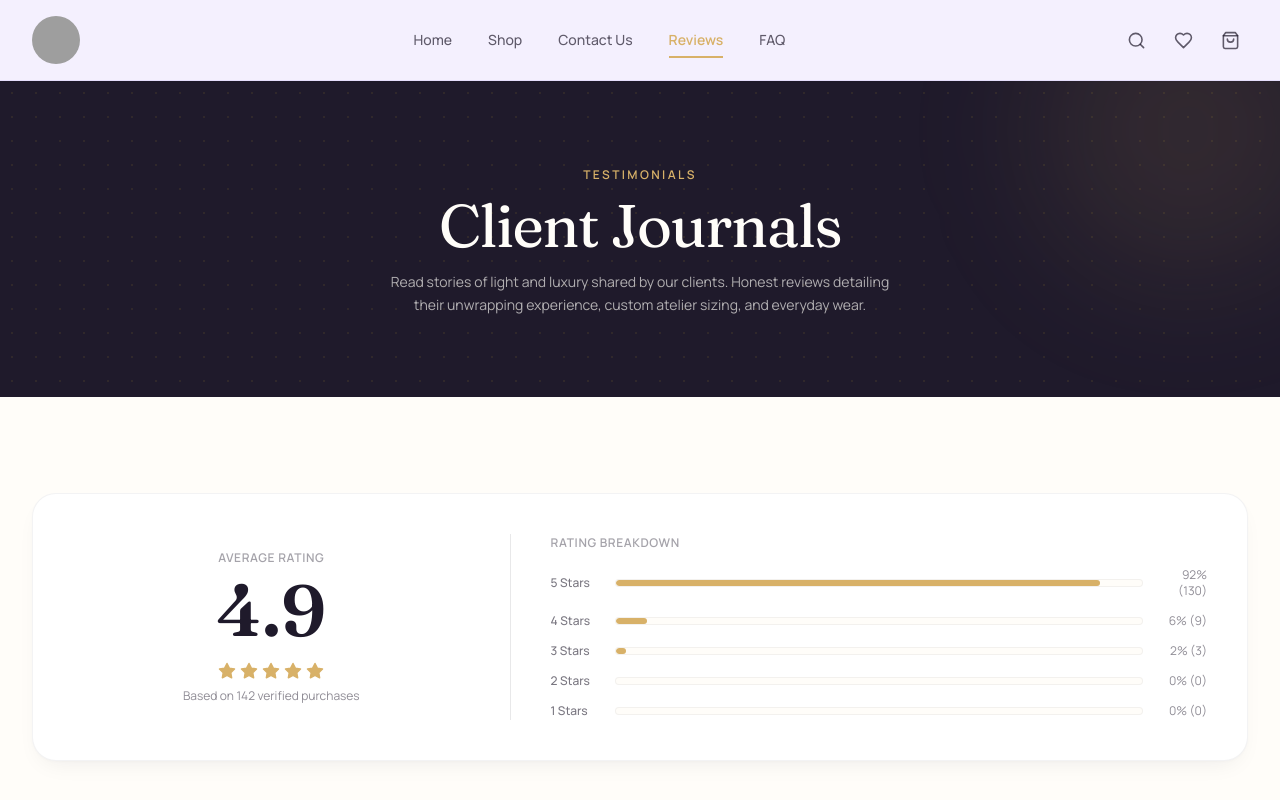
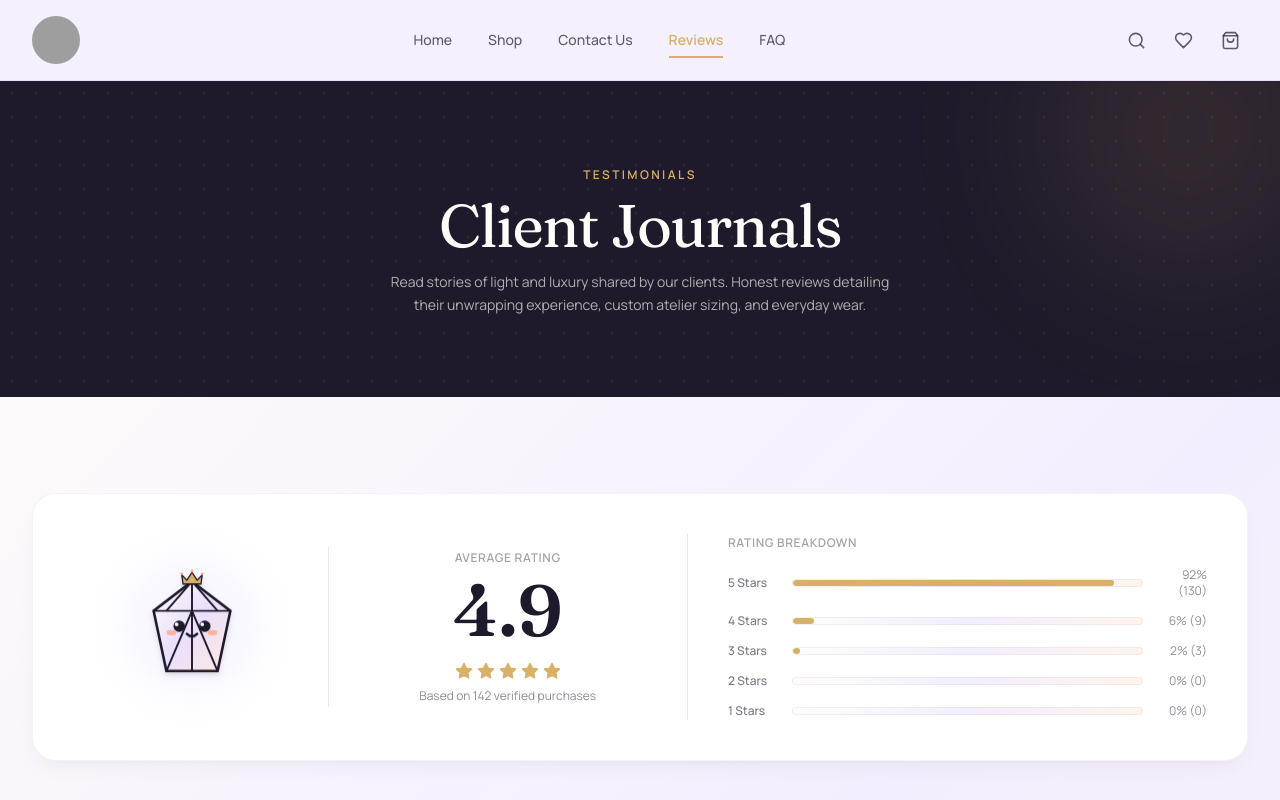
Before and after one commit to jeffrey-robinson/jewellery-ecommerce-, a React (Vite) app: page /reviews in a window 1280 px wide. Shown: the top 800 px of the page. Built offline with nearby package versions, Linux system fonts and the light colour scheme; grey boxes are pictures that could not be loaded.

Commit message:
feat: enable global purple-orange background gradient, customize animated cartoon mascots, and add reveal animations to Contact, Reviews, FAQ pages

```diff
--- a/src/components/ContactUs.jsx
+++ b/src/components/ContactUs.jsx
@@ -1,5 +1,44 @@
 import { useState, useEffect } from 'react'
 import { Phone, MapPin, Send, Check, Sparkles, Instagram, Facebook, Twitter } from 'lucide-react'
+
+function CartoonMail() {
+  return (
+    <div className="relative w-32 h-32 animate-float-soft flex items-center justify-center">
+      <div className="absolute inset-0 bg-[#E6F0FA]/15 rounded-full blur-xl animate-pulse" />
+
+      <svg viewBox="0 0 100 100" className="w-full h-full relative z-10 drop-shadow-md">
+        {/* Left Wing */}
+        <path d="M 25,48 C 10,48 5,30 20,38 C 25,41 26,45 25,48 Z" fill="#F4F1FE" stroke="#FFFDF9" strokeWidth="1.5" />
+        {/* Right Wing */}
+        <path d="M 75,48 C 90,48 95,30 80,38 C 75,41 74,45 75,48 Z" fill="#F4F1FE" stroke="#FFFDF9" strokeWidth="1.5" />
+
+        {/* Envelope Body */}
+        <rect x="22" y="36" width="56" height="38" rx="4" fill="#FFFDF9" stroke="#1F1A2B" strokeWidth="2" />
+
+        {/* Envelope flap lines */}
+        <polyline points="22,37 50,56 78,37" fill="none" stroke="#1F1A2B" strokeWidth="1.5" />
+        <line x1="22" y1="73" x2="42" y2="52" stroke="#1F1A2B" strokeWidth="1.5" />
+        <line x1="78" y1="73" x2="58" y2="52" stroke="#1F1A2B" strokeWidth="1.5" />
+
+        {/* Cute Eyes on envelope */}
+        <circle cx="38" cy="62" r="3.5" fill="#1F1A2B" />
+        <circle cx="62" cy="62" r="3.5" fill="#1F1A2B" />
+        <circle cx="36.5" cy="60.5" r="1.5" fill="white" />
+        <circle cx="60.5" cy="60.5" r="1.5" fill="white" />
+
+        {/* Orange Heart Seal stamp */}
+        <path d="M 50,53 C 50,53 47,49 45,51 C 43,53 47,58 50,60 C 53,58 57,53 55,51 C 53,49 50,53 50,53 Z" fill="#E36E53" stroke="#1F1A2B" strokeWidth="1" />
+
+        {/* Blushing cheeks */}
+        <circle cx="32" cy="65" r="2.5" fill="#FFA588" opacity="0.8" />
+        <circle cx="68" cy="65" r="2.5" fill="#FFA588" opacity="0.8" />
+
+        {/* Smiling mouth */}
+        <path d="M 48,65 Q 50,67 52,65" fill="none" stroke="#1F1A2B" strokeWidth="1.5" strokeLinecap="round" />
+      </svg>
+    </div>
+  )
+}
 
 export default function ContactUs() {
   const [formData, setFormData] = useState({
@@ -33,24 +72,29 @@ export default function ContactUs() {
   return (
     <div className="bg-ivory min-h-screen text-ink pb-24">
       {/* Contact Hero */}
-      <section className="bg-ink text-ivory py-20 relative overflow-hidden">
+      <section className="bg-ink text-ivory py-20 relative overflow-hidden reveal-element">
         <div className="absolute inset-0 bg-[radial-gradient(#C9A227_1px,transparent_1px)] [background-size:24px_24px] opacity-10" />
         <div className="pointer-events-none absolute -top-16 -left-10 h-64 w-64 rounded-full bg-emerald/10 blur-3xl animate-drift-slow" />
-        <div className="max-w-7xl mx-auto px-5 sm:px-8 relative z-10 text-center">
+        <div className="max-w-7xl mx-auto px-5 sm:px-8 relative z-10 grid md:grid-cols-[1.5fr_1fr] items-center gap-8">
+          <div className="text-center md:text-left">
             <span className="text-xs uppercase tracking-[0.2em] text-gold font-semibold mb-3 inline-block">
               Get in touch
             </span>
             <h1 className="font-display text-4xl sm:text-5xl lg:text-6xl tracking-tight leading-tight">
               Contact JEM
             </h1>
-          <p className="mt-4 text-sm text-ivory/65 max-w-lg mx-auto font-body leading-relaxed">
+            <p className="mt-4 text-sm text-ivory/65 max-w-lg mx-auto md:mx-0 font-body leading-relaxed">
               Whether inquiring about custom bridal bands, sizing, or tracking an heirloom, our studio is here to assist you.
             </p>
+          </div>
+          <div className="flex justify-center">
+            <CartoonMail />
+          </div>
         </div>
       </section>
 
       {/* Main Grid Layout */}
-      <section className="max-w-7xl mx-auto px-5 sm:px-8 mt-16 lg:mt-24 grid lg:grid-cols-[1fr_1.3fr] gap-12 lg:gap-20">
+      <section className="max-w-7xl mx-auto px-5 sm:px-8 mt-16 lg:mt-24 grid lg:grid-cols-[1fr_1.3fr] gap-12 lg:gap-20 reveal-element">
 
         {/* Left: Contact Info details */}
         <div className="space-y-10">
@@ -203,7 +247,7 @@ export default function ContactUs() {
       </section>
 
       {/* Styled Location Map Section */}
-      <section className="max-w-7xl mx-auto px-5 sm:px-8 mt-24">
+      <section className="max-w-7xl mx-auto px-5 sm:px-8 mt-24 reveal-element">
         <div className="mb-8">
           <h2 className="font-display text-2xl text-ink">Our Atelier Location</h2>
           <p className="text-xs text-ink/50 mt-1 font-body">Conveniently situated in the heart of New York City</p>
--- a/src/components/CustomerReviews.jsx
+++ b/src/components/CustomerReviews.jsx
@@ -1,6 +1,52 @@
 import { useEffect } from 'react'
 import { Star, Shield, Check, MessageSquare, Edit3, ArrowRight } from 'lucide-react'
 import { reviews } from '../data/content.js'
+
+function CartoonDiamond() {
+  return (
+    <div className="relative w-32 h-32 animate-float-soft flex items-center justify-center">
+      <div className="absolute inset-0 bg-[#E1D8FD]/30 rounded-full blur-xl animate-pulse" />
+
+      <svg viewBox="0 0 100 100" className="w-full h-full relative z-10 drop-shadow-md">
+        <defs>
+          <linearGradient id="diamondGrad" x1="0%" y1="0%" x2="100%" y2="100%">
+            <stop offset="0%" stopColor="#FFFDF9" />
+            <stop offset="50%" stopColor="#EADFFD" />
+            <stop offset="100%" stopColor="#FFEADF" />
+          </linearGradient>
+        </defs>
+        {/* Outer Diamond shape */}
+        <polygon points="50,15 80,38 70,85 30,85 20,38" fill="url(#diamondGrad)" stroke="#1F1A2B" strokeWidth="2" />
+        {/* Facet Lines */}
+        <line x1="50" y1="15" x2="50" y2="85" stroke="#1F1A2B" strokeWidth="1.5" />
+        <line x1="20" y1="38" x2="80" y2="38" stroke="#1F1A2B" strokeWidth="1.5" />
+        <line x1="30" y1="85" x2="50" y2="38" stroke="#1F1A2B" strokeWidth="1.5" />
+        <line x1="70" y1="85" x2="50" y2="38" stroke="#1F1A2B" strokeWidth="1.5" />
+        <line x1="50" y1="15" x2="30" y2="38" stroke="#1F1A2B" strokeWidth="1.5" />
+        <line x1="50" y1="15" x2="70" y2="38" stroke="#1F1A2B" strokeWidth="1.5" />
+
+        {/* Eyes */}
+        <circle cx="40" cy="50" r="4.5" fill="#1F1A2B" />
+        <circle cx="60" cy="50" r="4.5" fill="#1F1A2B" />
+        <circle cx="38" cy="48.5" r="1.5" fill="white" />
+        <circle cx="58" cy="48.5" r="1.5" fill="white" />
+
+        {/* Blushing cheeks */}
+        <ellipse cx="34" cy="55" rx="4" ry="2" fill="#FFA588" opacity="0.8" />
+        <ellipse cx="66" cy="55" rx="4" ry="2" fill="#FFA588" opacity="0.8" />
+
+        {/* Cute Smiling Mouth */}
+        <path d="M 46,56 Q 50,60 54,56" fill="none" stroke="#1F1A2B" strokeWidth="2" strokeLinecap="round" />
+
+        {/* Tiny Gold Crown */}
+        <polygon points="42,10 46,14 50,8 54,14 58,10 57,17 43,17" fill="#D8B168" stroke="#1F1A2B" strokeWidth="1" />
+        <circle cx="42" cy="9" r="1" fill="#FFA588" />
+        <circle cx="50" cy="7" r="1.1" fill="#FFA588" />
+        <circle cx="58" cy="9" r="1" fill="#FFA588" />
+      </svg>
+    </div>
+  )
+}
 
 // Supplement list with additional elegant reviews to make the reviews page full and premium
 const expandedReviews = [
@@ -55,7 +101,7 @@ export default function CustomerReviews() {
   return (
     <div className="bg-ivory min-h-screen text-ink pb-24">
       {/* Reviews Hero */}
-      <section className="bg-ink text-ivory py-20 relative overflow-hidden">
+      <section className="bg-ink text-ivory py-20 relative overflow-hidden reveal-element">
         <div className="absolute inset-0 bg-[radial-gradient(#C9A227_1px,transparent_1px)] [background-size:24px_24px] opacity-10" />
         <div className="pointer-events-none absolute -top-20 -right-10 h-72 w-72 rounded-full bg-gold/10 blur-3xl animate-drift-slow" />
         <div className="max-w-7xl mx-auto px-5 sm:px-8 relative z-10 text-center">
@@ -72,8 +118,12 @@ export default function CustomerReviews() {
       </section>
 
       {/* Ratings Metrics Overview */}
-      <section className="max-w-7xl mx-auto px-5 sm:px-8 mt-16 lg:mt-24">
-        <div className="bg-white rounded-3xl p-6 sm:p-10 border border-ink/5 shadow-soft-3d grid md:grid-cols-[1fr_1.5fr] gap-10 items-center">
+      <section className="max-w-7xl mx-auto px-5 sm:px-8 mt-16 lg:mt-24 reveal-element">
+        <div className="bg-white rounded-3xl p-6 sm:p-10 border border-ink/5 shadow-soft-3d grid md:grid-cols-[0.8fr_1fr_1.5fr] gap-10 items-center">
+          {/* Column 1: Cartoon Mascot */}
+          <div className="flex justify-center md:border-r border-ink/10 md:pr-4 py-4">
+            <CartoonDiamond />
+          </div>
           {/* Average Rating Card */}
           <div className="text-center md:border-r border-ink/10 md:pr-10 py-4 flex flex-col items-center">
             <span className="text-xs font-semibold tracking-wider text-ink/40 uppercase">Average Rating</span>
@@ -106,7 +156,7 @@ export default function CustomerReviews() {
       </section>
 
       {/* Testimonials Grid */}
-      <section className="max-w-7xl mx-auto px-5 sm:px-8 mt-16 lg:mt-24">
+      <section className="max-w-7xl mx-auto px-5 sm:px-8 mt-16 lg:mt-24 reveal-element">
         <div className="border-b border-ink/10 pb-6 mb-12 flex justify-between items-end">
           <div>
             <h2 className="font-display text-2xl text-ink">Featured Stories</h2>
--- a/src/components/FaqPage.jsx
+++ b/src/components/FaqPage.jsx
@@ -1,5 +1,51 @@
 import { useState, useEffect } from 'react'
 import { Plus, Minus, HelpCircle, Mail, Phone, ArrowRight } from 'lucide-react'
+
+function CartoonGiftBox() {
+  return (
+    <div className="relative w-32 h-32 animate-float-soft flex items-center justify-center">
+      <div className="absolute inset-0 bg-[#FFEADF]/75 rounded-full blur-xl animate-pulse" />
+
+      <svg viewBox="0 0 100 100" className="w-full h-full relative z-10 drop-shadow-md">
+        <defs>
+          <linearGradient id="boxGrad" x1="0%" y1="0%" x2="0%" y2="100%">
+            <stop offset="0%" stopColor="#FFE8E1" />
+            <stop offset="100%" stopColor="#FFCBBF" />
+          </linearGradient>
+          <linearGradient id="lidGrad" x1="0%" y1="0%" x2="0%" y2="100%">
+            <stop offset="0%" stopColor="#F6F2FF" />
+            <stop offset="100%" stopColor="#E4D6FF" />
+          </linearGradient>
+        </defs>
+
+        {/* Box Base */}
+        <rect x="25" y="48" width="50" height="38" rx="6" fill="url(#boxGrad)" stroke="#1F1A2B" strokeWidth="2" />
+        {/* Ribbon Stripe Base */}
+        <rect x="46" y="48" width="8" height="38" fill="#9F7AEA" stroke="#1F1A2B" strokeWidth="1.5" />
+
+        {/* Open Lid (tilted slightly) */}
+        <g transform="rotate(-6 50 40)">
+          <rect x="21" y="34" width="58" height="15" rx="3" fill="url(#lidGrad)" stroke="#1F1A2B" strokeWidth="2" />
+          {/* Ribbon Stripe Lid */}
+          <rect x="46" y="34" width="8" height="15" fill="#9F7AEA" stroke="#1F1A2B" strokeWidth="1.5" />
+
+          {/* Lid Eyes */}
+          <circle cx="40" cy="41.5" r="3.5" fill="#1F1A2B" />
+          <circle cx="60" cy="41.5" r="3.5" fill="#1F1A2B" />
+          <circle cx="39" cy="40" r="1.2" fill="white" />
+          <circle cx="59" cy="40" r="1.2" fill="white" />
+
+          {/* Smiling mouth */}
+          <path d="M 47,43.5 Q 50,46.5 53,43.5" fill="none" stroke="#1F1A2B" strokeWidth="1.5" strokeLinecap="round" />
+        </g>
+
+        {/* Big Ribbon Bow on top */}
+        <path d="M 40,24 C 32,20 38,12 47,21 C 49,23 51,23 53,21 C 62,12 68,20 60,24 C 55,27 45,27 40,24 Z" fill="#9F7AEA" stroke="#1F1A2B" strokeWidth="1.5" />
+        <circle cx="50" cy="24" r="3.5" fill="#D8B168" stroke="#1F1A2B" strokeWidth="1.5" />
+      </svg>
+    </div>
+  )
+}
 
 const faqs = [
   {
@@ -58,7 +104,7 @@ export default function FaqPage() {
   return (
     <div className="bg-ivory min-h-screen text-ink pb-24">
       {/* FAQ Hero */}
-      <section className="bg-ink text-ivory py-20 relative overflow-hidden">
+      <section className="bg-ink text-ivory py-20 relative overflow-hidden reveal-element">
         <div className="absolute inset-0 bg-[radial-gradient(#C9A227_1px,transparent_1px)] [background-size:24px_24px] opacity-10" />
         <div className="pointer-events-none absolute -top-16 right-1/4 h-64 w-64 rounded-full bg-gold/10 blur-3xl animate-drift-slow" />
         <div className="max-w-7xl mx-auto px-5 sm:px-8 relative z-10 text-center">
@@ -75,7 +121,7 @@ export default function FaqPage() {
       </section>
 
       {/* Main Accordion Section */}
-      <section className="max-w-3xl mx-auto px-5 sm:px-8 mt-16 lg:mt-24">
+      <section className="max-w-3xl mx-auto px-5 sm:px-8 mt-16 lg:mt-24 reveal-element">
         <div className="border-b border-ink/10 pb-6 mb-8 flex items-center justify-between">
           <h2 className="font-display text-2xl text-ink">General Questions</h2>
           <span className="text-xs uppercase tracking-wider text-ink/40 font-semibold flex items-center gap-1.5">
@@ -130,9 +176,10 @@ export default function FaqPage() {
       </section>
 
       {/* Still Need Help CTA */}
-      <section className="max-w-3xl mx-auto px-5 sm:px-8 mt-16">
+      <section className="max-w-3xl mx-auto px-5 sm:px-8 mt-16 reveal-element">
         <div className="bg-white rounded-3xl p-6 sm:p-8 border border-ink/5 shadow-soft-3d text-center flex flex-col items-center">
-          <h3 className="font-display text-xl mb-2">Still have questions?</h3>
+          <CartoonGiftBox />
+          <h3 className="font-display text-xl mb-2 mt-4">Still have questions?</h3>
           <p className="text-xs text-ink/50 max-w-sm font-body leading-relaxed mb-6">
             If you cannot find the answer to your specific query, please contact our concierge team.
           </p>
--- a/src/index.css
+++ b/src/index.css
@@ -387,3 +387,8 @@ button:focus-visible {
     0 24px 50px -15px rgba(45, 31, 29, 0.25),
     0 0 0 1.5px rgba(216, 177, 104, 0.35);
 }
+
+/* Global ivory background color override for white-purple-orange gradient theme */
+.bg-ivory {
+  background: linear-gradient(135deg, #FFFDF9 0%, #F3EEFF 50%, #FFF4ED 100%) !important;
+}
```
Lines whose indentation alone changed are shown as unchanged.
